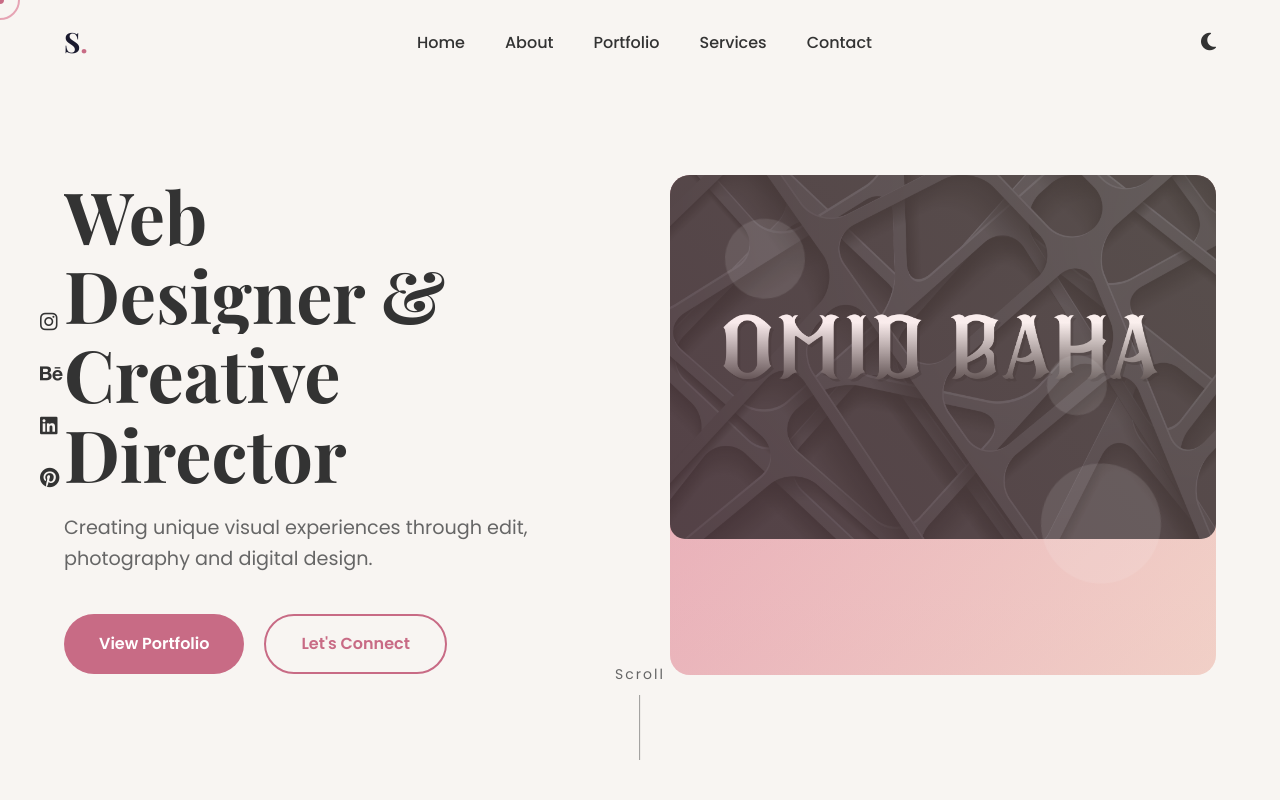
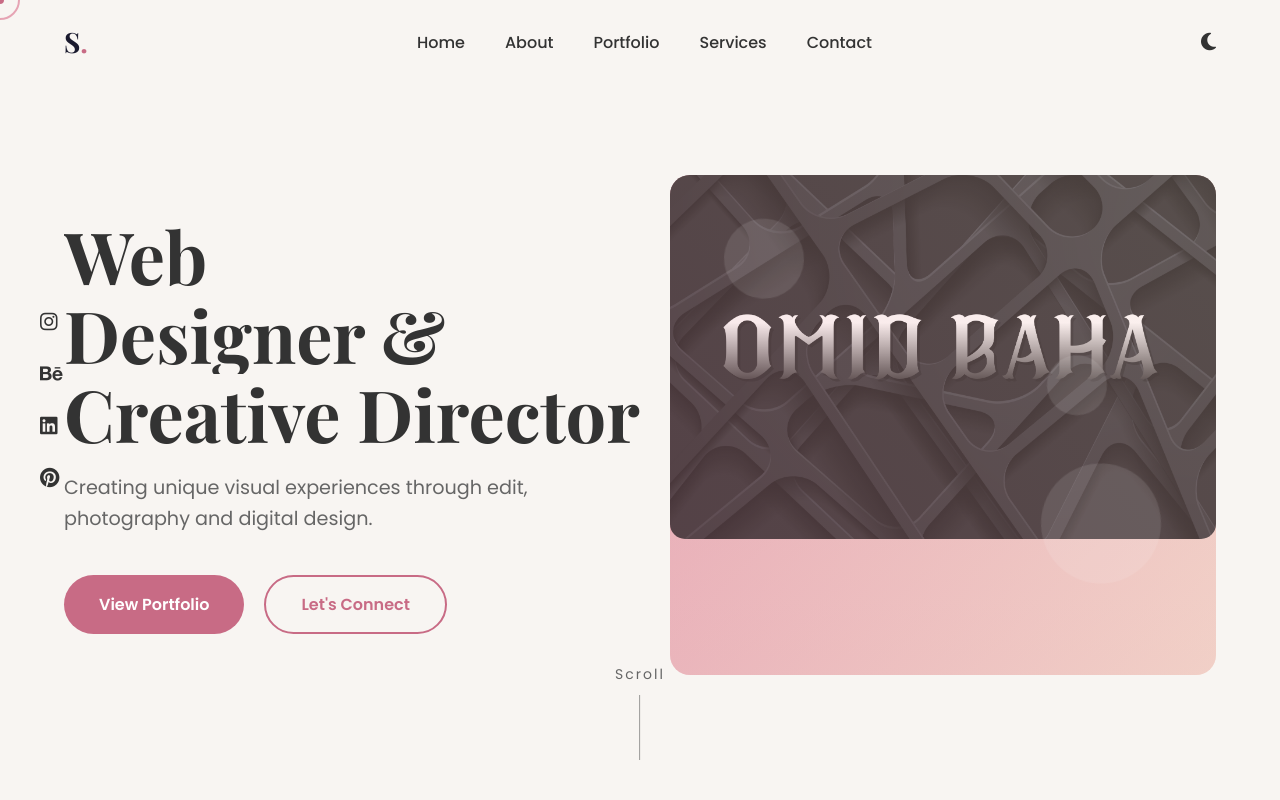
Before and after one commit to ShopBaho/1, a plain HTML site: page index.html in a window 1280 px wide. Shown: the top 800 px of the page. Drawn offline with nearby package versions, Linux system fonts and the light colour scheme.

```diff
--- a/style.css
+++ b/style.css
@@ -292,8 +292,8 @@ body:hover .cursor-outline {
 
 .hero-content {
     display: grid;
-    grid-template-columns: 1fr 1fr;
-    gap: 60px;
+    grid-template-columns: auto auto;
+    gap: 30px;
     align-items: center;
 }
 
@@ -1134,4 +1134,5 @@ section {
     .contact-form {
         padding: 30px 20px;
     }
+
 }
```
